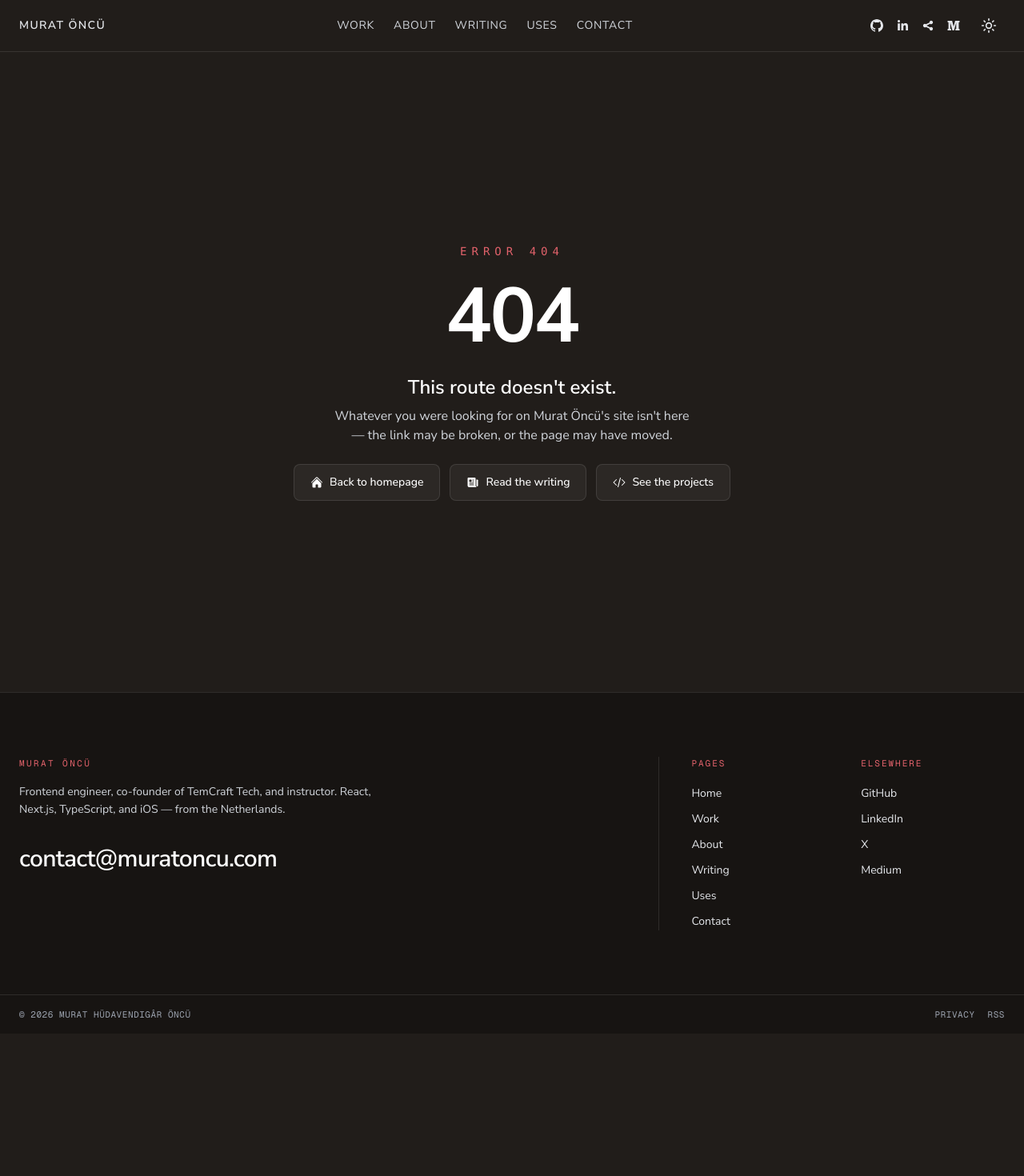
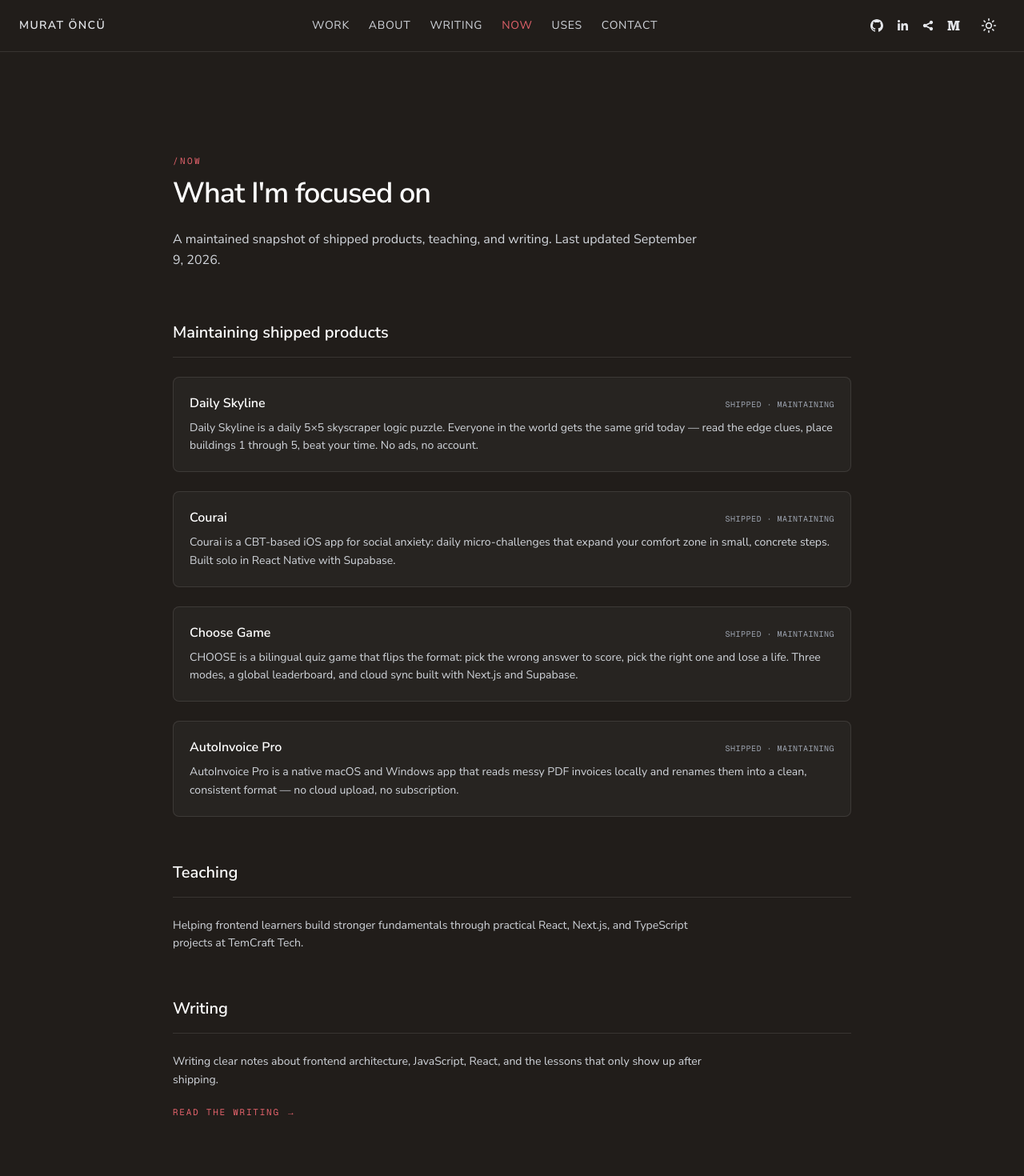
Before and after one commit to murathudavendigar/portfolio-nextjs, a Next.js app: page /now in a window 1280 px wide. Before the commit this address had no page. Shown: the top 1470 px of the page at 80% size. Before the commit the page ends 1292 px from the top, so only its background shows below. Built offline with nearby package versions, Linux system fonts and the light colour scheme.

Commit message:
feat: add 'Now' page and update sitemap with last modified date

```diff
--- /dev/null
+++ b/app/now/page.tsx
@@ -0,0 +1,133 @@
+import Reveal from "@/components/Reveal";
+import { getProject } from "@/lib/projects";
+import { site } from "@/lib/site";
+import type { Metadata } from "next";
+import Link from "next/link";
+
+const LAST_UPDATED = "2026-09-09";
+const LAST_UPDATED_LABEL = "September 9, 2026";
+
+export const metadata: Metadata = {
+  title: "Now",
+  description:
+    "A maintained snapshot of the products Murat Hüdavendigâr Öncü ships, teaches, and writes about.",
+  alternates: { canonical: "/now" },
+  openGraph: {
+    title: `Now — ${site.shortName}`,
+    description:
+      "A maintained snapshot of the products Murat Hüdavendigâr Öncü ships, teaches, and writes about.",
+    url: `${site.url}/now`,
+    type: "website",
+  },
+};
+
+const CURRENT_PROJECTS = [
+  "daily-skyline",
+  "courai",
+  "choose-game",
+  "autoinvoice-pro",
+];
+
+export default function NowPage() {
+  const projects = CURRENT_PROJECTS.map((slug) => getProject(slug)).filter(
+    (project): project is NonNullable<typeof project> => Boolean(project),
+  );
+
+  return (
+    <div className="min-h-screen bg-ink font-custom text-white dark:bg-paper dark:text-gray-700">
+      <main id="main" className="mx-auto max-w-4xl px-6 py-20 sm:py-32">
+        <script
+          type="application/ld+json"
+          dangerouslySetInnerHTML={{
+            __html: JSON.stringify({
+              "@context": "https://schema.org",
+              "@type": "WebPage",
+              "@id": `${site.url}/now#webpage`,
+              url: `${site.url}/now`,
+              name: `Now — ${site.shortName}`,
+              description: metadata.description,
+              dateModified: LAST_UPDATED,
+              isPartOf: { "@id": `${site.url}/#website` },
+              about: { "@id": `${site.url}/#person` },
+              inLanguage: "en",
+            }),
+          }}
+        />
+        <Reveal>
+          <p className="font-mono-ui text-[11px] uppercase tracking-[0.22em] text-[var(--accent-text)]">
+            /now
+          </p>
+          <h1 className="mt-3 text-3xl font-semibold tracking-tight sm:text-4xl dark:text-gray-900">
+            What I&apos;m focused on
+          </h1>
+          <p className="mt-6 max-w-2xl text-base leading-relaxed text-gray-300 dark:text-gray-700">
+            A maintained snapshot of shipped products, teaching, and writing.
+            Last updated{" "}
+            <time dateTime={LAST_UPDATED}>{LAST_UPDATED_LABEL}</time>.
+          </p>
+        </Reveal>
+
+        <div className="mt-16 space-y-14">
+          <Reveal>
+            <section>
+              <h2 className="border-b border-white/10 pb-4 text-xl font-semibold dark:border-gray-400/40 dark:text-gray-900">
+                Maintaining shipped products
+              </h2>
+              <ul className="mt-6 space-y-6">
+                {projects.map((project) => (
+                  <li key={project.slug}>
+                    <Link
+                      href={`/work/${project.slug}`}
+                      className="group block rounded-lg border border-white/10 bg-white/[0.03] p-5 transition-colors hover:border-[var(--accent-text)]/60 focus-visible:outline focus-visible:outline-2 focus-visible:outline-offset-4 focus-visible:outline-[var(--accent-text)] dark:border-gray-400/40 dark:bg-gray-200/30">
+                      <div className="flex flex-wrap items-baseline justify-between gap-2">
+                        <h3 className="font-semibold text-white group-hover:text-[var(--accent-text)] dark:text-gray-900">
+                          {project.name}
+                        </h3>
+                        <span className="font-mono-ui text-[10px] uppercase tracking-wider text-gray-400 dark:text-gray-600">
+                          Shipped · maintaining
+                        </span>
+                      </div>
+                      <p className="mt-2 text-sm leading-relaxed text-gray-300 dark:text-gray-700">
+                        {project.description}
+                      </p>
+                    </Link>
+                  </li>
+                ))}
+              </ul>
+            </section>
+          </Reveal>
+
+          <Reveal delay={0.1}>
+            <section>
+              <h2 className="border-b border-white/10 pb-4 text-xl font-semibold dark:border-gray-400/40 dark:text-gray-900">
+                Teaching
+              </h2>
+              <p className="mt-6 max-w-2xl text-sm leading-relaxed text-gray-300 dark:text-gray-700">
+                Helping frontend learners build stronger fundamentals through
+                practical React, Next.js, and TypeScript projects at TemCraft
+                Tech.
+              </p>
+            </section>
+          </Reveal>
+
+          <Reveal delay={0.2}>
+            <section>
+              <h2 className="border-b border-white/10 pb-4 text-xl font-semibold dark:border-gray-400/40 dark:text-gray-900">
+                Writing
+              </h2>
+              <p className="mt-6 max-w-2xl text-sm leading-relaxed text-gray-300 dark:text-gray-700">
+                Writing clear notes about frontend architecture, JavaScript,
+                React, and the lessons that only show up after shipping.
+              </p>
+              <Link
+                href="/writing"
+                className="mt-5 inline-block font-mono-ui text-[11px] uppercase tracking-[0.16em] text-[var(--accent-text)] hover:underline">
+                Read the writing →
+              </Link>
+            </section>
+          </Reveal>
+        </div>
+      </main>
+    </div>
+  );
+}
--- a/app/sitemap.ts
+++ b/app/sitemap.ts
@@ -4,7 +4,7 @@ import { site } from "@/lib/site";
 import type { MetadataRoute } from "next";
 
 // Bump this constant whenever static-page copy/structure actually changes.
-const STATIC_LAST_MODIFIED = new Date("2026-09-04");
+const STATIC_LAST_MODIFIED = new Date("2026-09-09");
 
 export default function sitemap(): MetadataRoute.Sitemap {
   const posts = getPosts();
@@ -26,6 +26,7 @@ export default function sitemap(): MetadataRoute.Sitemap {
       url: `${site.url}/writing/${p.slug}`,
       lastModified: new Date(p.updatedAt ?? p.createdAt),
     })),
+    { url: `${site.url}/now`, lastModified: STATIC_LAST_MODIFIED },
     { url: `${site.url}/contact`, lastModified: STATIC_LAST_MODIFIED },
     { url: `${site.url}/privacy`, lastModified: STATIC_LAST_MODIFIED },
   ];
--- a/app/writing/[slug]/page.tsx
+++ b/app/writing/[slug]/page.tsx
@@ -11,6 +11,7 @@ import { getPost, getPosts } from "@/lib/blog";
 import { blogPostingGraph } from "@/lib/schema";
 import { site } from "@/lib/site";
 import type { Metadata } from "next";
+import Image from "next/image";
 import Link from "next/link";
 import { notFound } from "next/navigation";
 
@@ -97,11 +98,26 @@ export default async function WritingPostPage({
           </Breadcrumb>
 
           <div className="relative w-full h-48 mb-8 overflow-hidden shadow-2xl rounded-2xl sm:h-64 md:h-80 lg:h-96 group">
-            <img
-              src={post.imageUrl || site.defaultOgImage}
-              alt={post.title}
-              className="object-cover w-full h-full transition-transform duration-500 group-hover:scale-105"
-            />
+            {(() => {
+              const imageSrc = post.imageUrl || site.defaultOgImage;
+              return imageSrc.startsWith("/") ? (
+                <Image
+                  src={imageSrc}
+                  alt={post.title}
+                  fill
+                  sizes="(max-width: 1024px) 100vw, 896px"
+                  priority
+                  className="object-cover transition-transform duration-500 group-hover:scale-105"
+                />
+              ) : (
+                /* eslint-disable-next-line @next/next/no-img-element */
+                <img
+                  src={imageSrc}
+                  alt={post.title}
+                  className="object-cover w-full h-full transition-transform duration-500 group-hover:scale-105"
+                />
+              );
+            })()}
             <div className="absolute inset-0 bg-gradient-to-t from-black/60 via-transparent to-transparent" />
           </div>
 
--- a/components/BlogCard.tsx
+++ b/components/BlogCard.tsx
@@ -1,4 +1,5 @@
 import { site } from "@/lib/site";
+import Image from "next/image";
 import Link from "next/link";
 
 interface BlogCardProps {
@@ -26,11 +27,25 @@ export default function BlogCard({
     <Link href={`/writing/${slug}`}>
       <article className="h-full flex flex-col overflow-hidden transition-all duration-300 border rounded-xl cursor-pointer bg-white/5 dark:bg-white/90 backdrop-blur-sm hover:bg-white/10 dark:hover:bg-white hover:shadow-2xl hover:shadow-[#CA3E47]/20 border-white/10 dark:border-gray-200 hover:border-[#CA3E47]/50 dark:hover:border-[#CA3E47] group">
         <div className="relative w-full overflow-hidden h-52">
-          <img
-            src={imageUrl || site.defaultOgImage}
-            alt={title}
-            className="object-cover w-full h-full transition-transform duration-500 group-hover:scale-110"
-          />
+          {(() => {
+            const imageSrc = imageUrl || site.defaultOgImage;
+            return imageSrc.startsWith("/") ? (
+              <Image
+                src={imageSrc}
+                alt={title}
+                fill
+                sizes="(max-width: 768px) 100vw, 50vw"
+                className="object-cover transition-transform duration-500 group-hover:scale-110"
+              />
+            ) : (
+              /* eslint-disable-next-line @next/next/no-img-element */
+              <img
+                src={imageSrc}
+                alt={title}
+                className="object-cover w-full h-full transition-transform duration-500 group-hover:scale-110"
+              />
+            );
+          })()}
           <div className="absolute inset-0 transition-opacity duration-300 opacity-0 bg-gradient-to-t from-black/60 to-transparent group-hover:opacity-100" />
         </div>
 
--- a/components/MarkdownContent.tsx
+++ b/components/MarkdownContent.tsx
@@ -81,6 +81,8 @@ export default function MarkdownContent({ content }: { content: string }) {
           />
         ),
         img: ({ node, ...props }) => (
+          // Markdown image URLs are author-controlled and may be external.
+          /* eslint-disable-next-line @next/next/no-img-element */
           <img
             className="w-full my-4 rounded-lg"
             alt="Blog content image"
--- a/lib/nav.ts
+++ b/lib/nav.ts
@@ -4,6 +4,7 @@ export const NAV_LINKS = [
   { href: "/work", label: "Work" },
   { href: "/about", label: "About" },
   { href: "/writing", label: "Writing" },
+  { href: "/now", label: "Now" },
   { href: "/uses", label: "Uses" },
   { href: "/contact", label: "Contact" },
 ] as const;
```
Also changed, not shown: components/ui/iphone.tsx (+24 -27 lines), components/ui/safari.tsx (+26 -31 lines), public/llms.txt.
